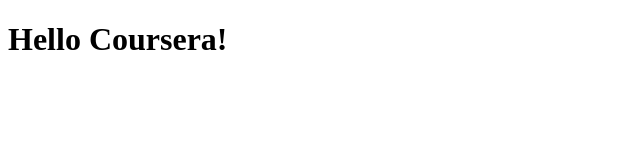
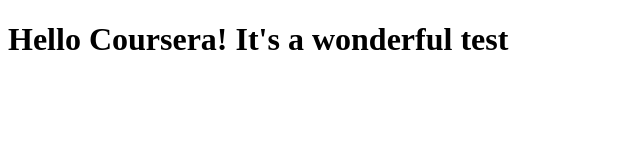
Before and after one commit to moarbaoui/coursera-test, a plain HTML site: page site/index.html in a window 1280 px wide. Shown: the whole page, without its empty margins (0-640 px from the left). Drawn offline with Linux system fonts and the light colour scheme.

Commit message:
update page

```diff
--- a/site/index.html
+++ b/site/index.html
@@ -6,6 +6,6 @@
 	<title>Hello Coursera!</title>
 </head>
 <body>
-<h1>Hello Coursera!</h1>
+<h1>Hello Coursera! It's a wonderful test</h1>
 </body>
 </html>
```
